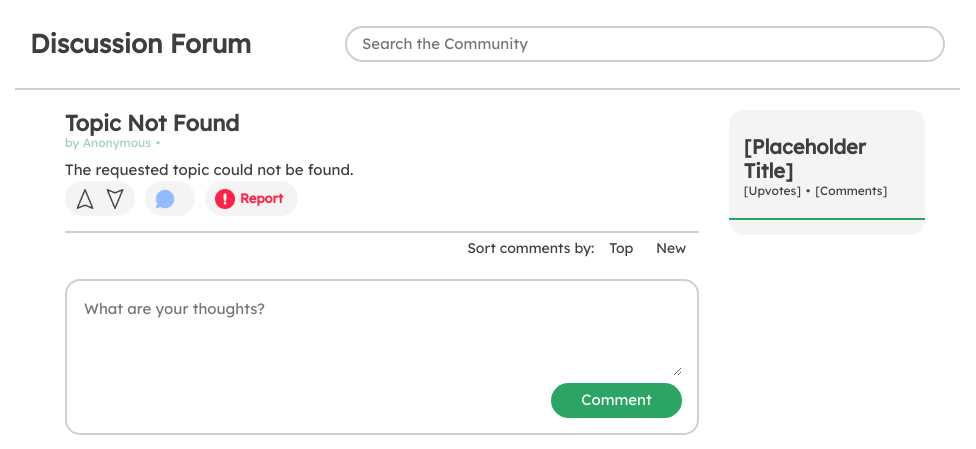
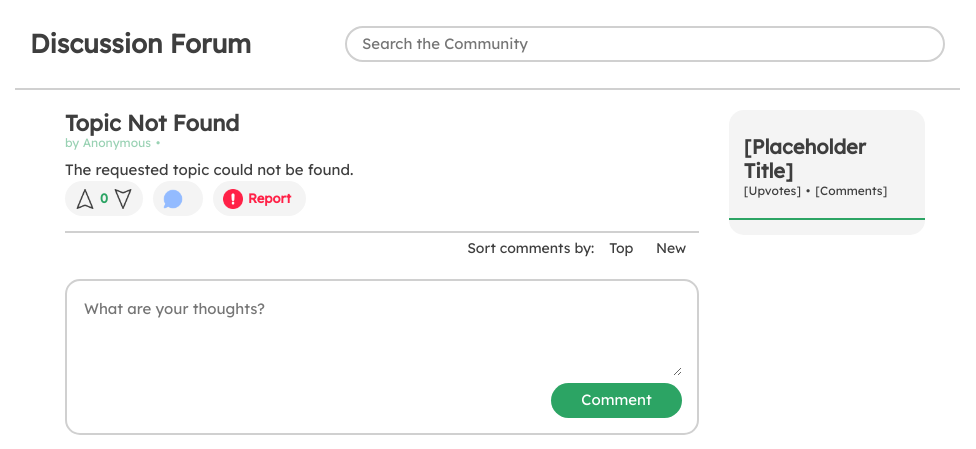
Before and after one commit to micholle/Religion_Explorer, a PHP site: page /religion_explorer/views/modules/discussionForumPost.php in a window 1280 px wide. Shown: the top 449 px of the page, without its empty margins (290-1266 px from the left). Run offline with PHP 8.4, Linux system fonts and the light colour scheme; the template is opened without the code that fills it, so the values that code supplies are empty; a user stored in the database is signed in; data comes from the database, SQL or seed files in the repository.

Commit message:
update votes

```diff
--- a/views/js/discussionForumPost.js
+++ b/views/js/discussionForumPost.js
@@ -141,6 +141,7 @@ $(function() {
                 initializeReplyButtons();
                 attachDeleteButtonListeners();
                 initializeEditButtons();
+                shortenUpvotes();
             },
             error: function(xhr, status, error) {
                 console.log(xhr.responseText);
@@ -416,4 +417,31 @@ $(function() {
         });
     }
 
+
+    function shortenUpvotes() {
+        $(".upvotes").each(function() {
+            var upvotes = $(this).text().trim();
+            var upvotesShort = shortenNumber(upvotes);
+            $(this).text(upvotesShort);
+        });
+      }
+
+      function shortenNumber(number) {
+        var SI_POSTFIXES = ["", "K", "M", "B", "T"];
+        var tier = Math.log10(Math.abs(number)) / 3 | 0;
+
+        if (tier === 0) return number;
+
+        var postfix = SI_POSTFIXES[tier];
+        var scale = Math.pow(10, tier * 3);
+        var scaledNumber = number / scale;
+
+        // Remove decimal if the number is a whole number
+        if (scaledNumber % 1 === 0) {
+          scaledNumber = Math.floor(scaledNumber);
+        }
+
+        return scaledNumber.toFixed(0) + postfix;
+      }
+
 });
--- a/views/modules/discussionForumPost.php
+++ b/views/modules/discussionForumPost.php
@@ -62,7 +62,7 @@ require_once "../../models/discussionForumPost.model.php";
                                     <div class="forumPostViewMainInt d-flex justify-content-center align-items-center flex-row" id="votes">
                                         <?php
                                         echo '<img src="../assets/img/discussionForum/upvote' . ($hasUpvotedTopic ? '-active' : '') . '.png" class="upvoteButton" data-type="topic" data-id="' . $topicId . '">';
-                                        echo '<p class="forumPostViewMainCount forumPostViewMainVote" id="upvotes" data-upvotes="' . $upvotes . '"></p>';
+                                        echo '<p class="forumPostViewMainCount forumPostViewMainVote upvotes" id="upvotes">'. $upvotes .'</p>';
                                         echo '<img src="../assets/img/discussionForum/downvote' . ($hasDownvotedTopic ? '-active' : '') . '.png" class="downvoteButton" data-type="topic" data-id="' . $topicId . '">';
                                         ?>
                                     </div>
```
